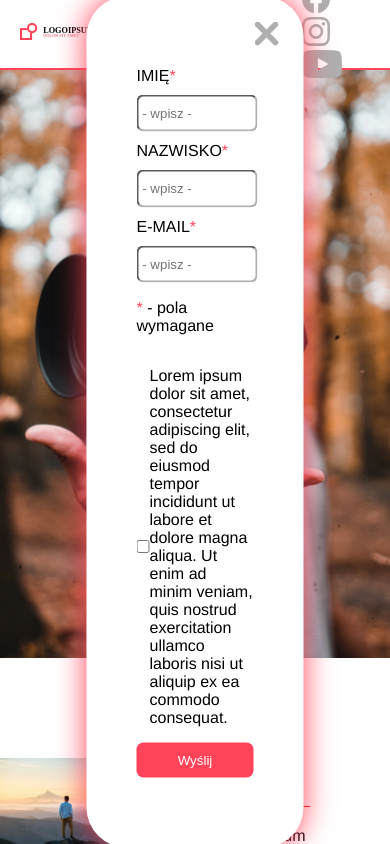
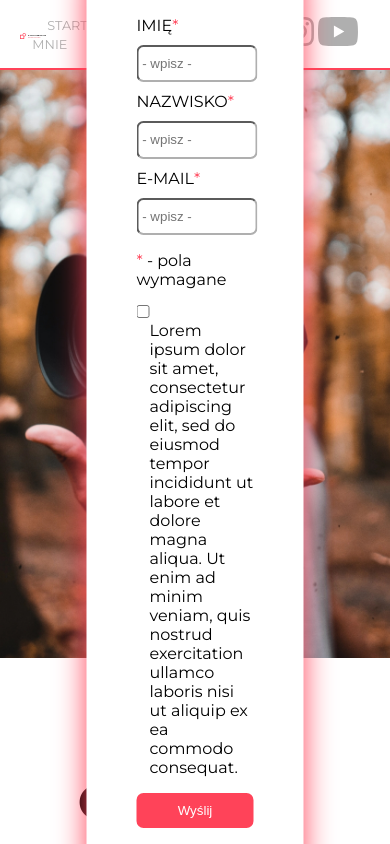
Before and after one commit to DominikUrban231/Logoipsum, a Vue app: page / in a window 390 px wide. Both pictures are taken after a click on the link "Kontakt". Shown: the top 844 px of the page. Built offline with nearby package versions, Linux system fonts and the light colour scheme.

Commit message:
media query and font

```diff
--- a/public/index.html
+++ b/public/index.html
@@ -4,8 +4,9 @@
     <meta charset="utf-8">
     <meta http-equiv="X-UA-Compatible" content="IE=edge">
     <meta name="viewport" content="width=device-width,initial-scale=1.0">
-    <link rel="icon" href="<%= BASE_URL %>favicon.ico">
-    <title><%= htmlWebpackPlugin.options.title %></title>
+    <link rel="icon" href="%= BASE_URL %>favicon.ico">
+    <link rel="stylesheet" href="https://fonts.googleapis.com/css2?family=Montserrat:wght@400;700&display=swap">
+    <title>logoipsum</title>
   </head>
   <body>
     <noscript>
--- a/src/App.vue
+++ b/src/App.vue
@@ -28,7 +28,11 @@ export default {
 
 <style lang="scss">
 #app {
-  font-family: Avenir, Helvetica, Arial, sans-serif;
+  font-family: 'Montserrat', sans-serif;
+  h1 {
+    font-size: 48px;
+    letter-spacing: 8px;
+  }
   -webkit-font-smoothing: antialiased;
   -moz-osx-font-smoothing: grayscale;
   overflow: auto;
--- a/src/components/Carusel.vue
+++ b/src/components/Carusel.vue
@@ -1,5 +1,6 @@
 <template>
-    <swiper
+    <div class="carusel">
+        <swiper
         :slidesPerView="auto"
         :spaceBetween="30"
         :centeredSlides="true"
@@ -15,6 +16,8 @@
         <swiper-slide><img src="./../assets/img/gallery-3.jpg" alt=""></swiper-slide>
         <swiper-slide><img src="./../assets/img/gallery-4.jpg" alt=""></swiper-slide>
     </swiper>
+
+    </div>
 </template>
 
 <script>
@@ -41,6 +44,9 @@ export default {
 </script>
 
 <style lang="scss">
+.carusel {
+    position: relative;;
+}
 .swiper-button-next {
     color: #FF4359;
 }
--- a/src/components/Form.vue
+++ b/src/components/Form.vue
@@ -14,12 +14,12 @@
                 <input v-model="email" placeholder=" - wpisz -" type="text" name="name">
             </div>
             <p><span>*</span> - pola wymagane</p>
-            <label>
-                <input v-model="accept" type="checkbox" required>
-                <p>Lorem ipsum dolor sit amet, consectetur adipiscing elit, sed do eiusmod tempor incididunt ut labore et dolore magna aliqua. Ut enim ad minim veniam, quis nostrud exercitation ullamco laboris nisi ut aliquip ex ea commodo consequat.</p>
+            <label class="checkbox-wrapper">
+                <input class="checkbox" v-model="accept" type="checkbox" required>
+                <p class="checkbox-text">Lorem ipsum dolor sit amet, consectetur adipiscing elit, sed do eiusmod tempor incididunt ut labore et dolore magna aliqua. Ut enim ad minim veniam, quis nostrud exercitation ullamco laboris nisi ut aliquip ex ea commodo consequat.</p>
             </label>
             <button @click.prevent="formSubmit({name, surname, email, accept})" type="submit">Wyślij</button>
-            <p class="red" v-if="showErrorMessage">Proszę uzupełnić wymagane pola</p>
+            <p class="error" v-if="showErrorMessage">Proszę uzupełnić wymagane pola</p>
 
             <img @click="hideForm" src="./../assets/svg/close.svg" alt="">
         </form>
@@ -58,6 +58,7 @@ export default {
 <style lang="scss">
 .form {
     position: relative;
+    z-index: 1000;
     background-color: white;
     box-shadow: 0px 0px 30px #FF4359;
     border-radius: 40px;
@@ -80,6 +81,18 @@ export default {
         margin: 10px 0px;
         border-radius: 7px;
         border-color: #AFAFAF;
+    }
+    .checkbox-wrapper {
+        display: flex;
+        align-items: flex-start;
+        .checkbox {
+        height: 1em;
+        margin: 0;
+        .checkbox-text {
+            margin: 0px;
+        }
+    }
+
     }
     span {
         color: #FF4359;
@@ -105,6 +118,7 @@ export default {
     }
     .error {
         color: #FF4359;
+        text-align: center;
     }
 }
 .hidden {
--- a/src/sections/About.vue
+++ b/src/sections/About.vue
@@ -12,7 +12,6 @@
 
 <script>
 export default {
-
 }
 </script>
 
@@ -35,4 +34,23 @@ export default {
         }
     }
 }
-</style>
+@media screen and (max-width: 1000px) {
+    .about {
+        flex-direction: column-reverse;
+        .left {
+            width: 100%;
+        }
+        .right {
+            width: 100%;
+            padding-inline: 0;
+            h1 {
+                max-width: fit-content;
+                margin: auto;
+                padding: 15px;
+            }
+            p {
+                padding: 50px;
+            }
+        }
+    }
+}</style>
--- a/src/sections/Gallery.vue
+++ b/src/sections/Gallery.vue
@@ -18,7 +18,6 @@ export default {
     margin-top: 8vh;
 }
 .red {
-    display: block;
     max-width: fit-content;
     border-bottom: 2px solid #FF4359;
     margin: auto;
--- a/src/sections/Navbar.vue
+++ b/src/sections/Navbar.vue
@@ -94,10 +94,16 @@ export default {
         }
     }
     .social {
+        display: flex;
     margin-right: 30px;
         a {
             padding-inline: 2px;
         }
     }
+    @media screen and (max-width: 720px) {
+        .social a {
+            flex-direction: column;
+        }
+    }
 }
 </style>
```
Also changed, not shown: 1 other file (tests, documents, lock files or other folders).
